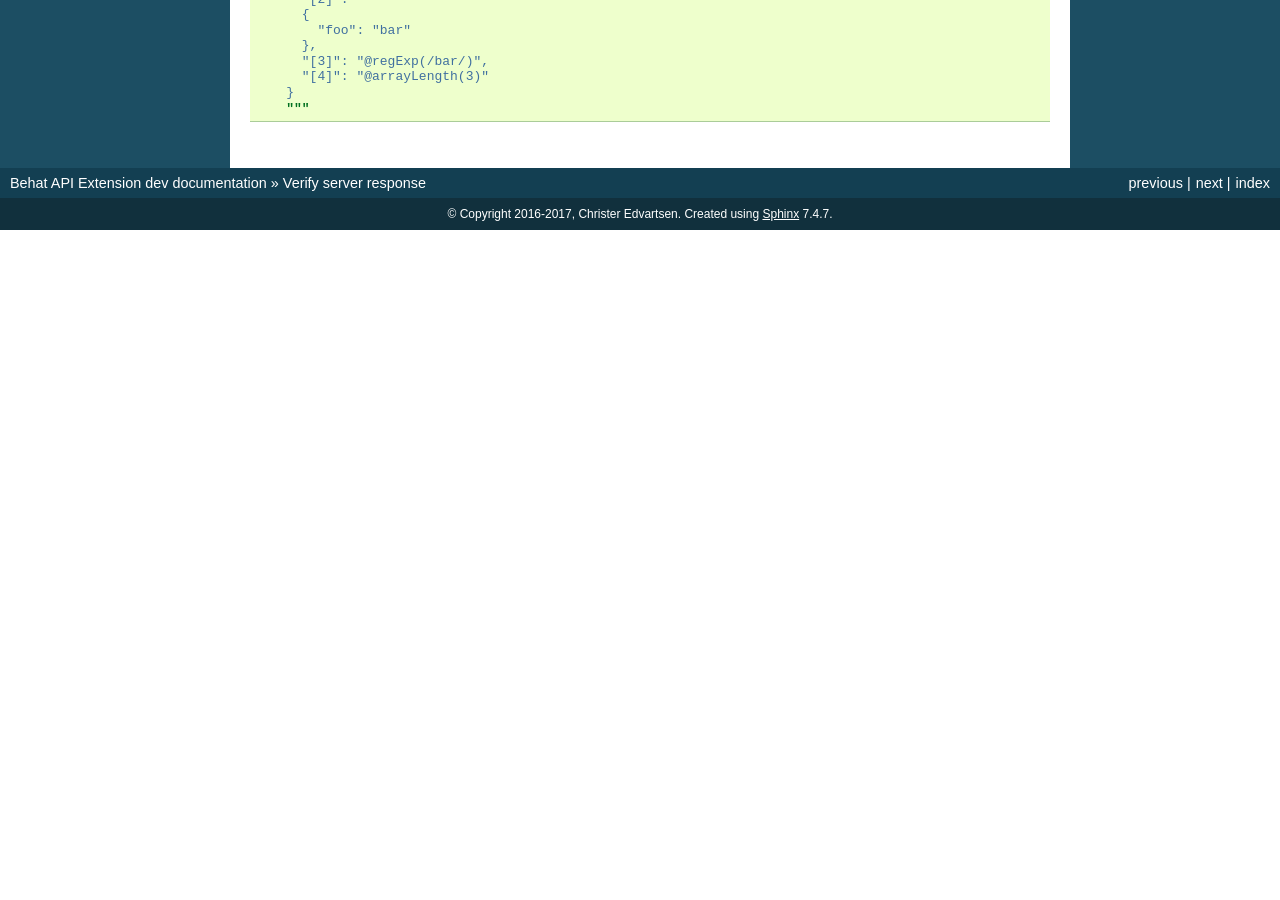
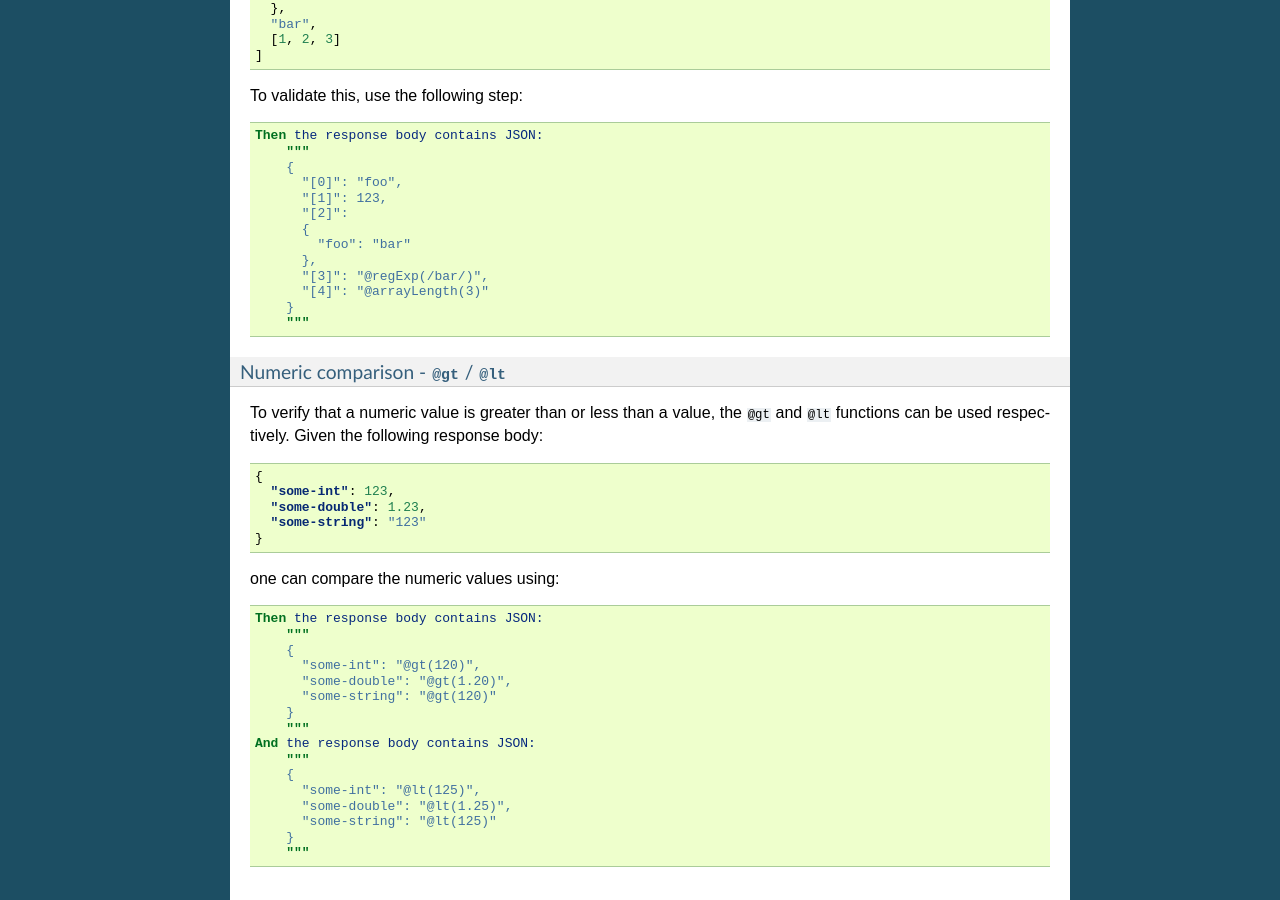
Before and after one commit to imbo/behat-api-extension, a Sphinx documentation site: the page built from docs/guide/verify-server-response.rst, in a window 1280 px wide and 900 px high, scrolled down 10886 px. Built offline with Sphinx 7.4.7, drawn with Linux system fonts in a browser that asks for light colours; before the commit the page ends 11116 px from its top, so only the background shows below that; some of the changed text lies outside the part shown.

Commit message:
Added docs for the new functions, and separated testing of examples from docs to a separate feature file. Resolves #43

```diff
--- a/docs/guide/verify-server-response.rst
+++ b/docs/guide/verify-server-response.rst
@@ -512,7 +519,8 @@ To use regular expressions to match values, the ``@regExp`` function exists, tha
 
 This can be used to match variables of type ``string``, ``integer`` and ``float``/``double`` only, and the value that is matched will be cast to a string before doing the match. Refer to the `PHP manual <http://php.net/pcre>`_ regarding how regular expressions work in PHP.
 
-**Match specific keys in a numerically indexed array**
+Match specific keys in a numerically indexed array - ``<key>[<index>]``
+"""""""""""""""""""""""""""""""""""""""""""""""""""""""""""""""""""""""
 
 If you need to verify an element at a specific index within a numerically indexed array, use the ``key[<index>]`` notation as the key, and not the regular field name. Consider the following response body:
 
@@ -585,3 +593,37 @@ To validate this, use the following step:
           "[4]": "@arrayLength(3)"
         }
         """
+
+Numeric comparison - ``@gt`` / ``@lt``
+""""""""""""""""""""""""""""""""""""""
+
+To verify that a numeric value is greater than or less than a value, the ``@gt`` and ``@lt`` functions can be used respectively. Given the following response body:
+
+.. code-block:: json
+
+    {
+      "some-int": 123,
+      "some-double": 1.23,
+      "some-string": "123"
+    }
+
+one can compare the numeric values using:
+
+.. code-block:: gherkin
+
+    Then the response body contains JSON:
+        """
+        {
+          "some-int": "@gt(120)",
+          "some-double": "@gt(1.20)",
+          "some-string": "@gt(120)"
+        }
+        """
+    And the response body contains JSON:
+        """
+        {
+          "some-int": "@lt(125)",
+          "some-double": "@lt(1.25)",
+          "some-string": "@lt(125)"
+        }
+        """
```
Also changed, not shown: other parts of docs/guide/verify-server-response.rst (+10 -3 lines), 2 other files.
